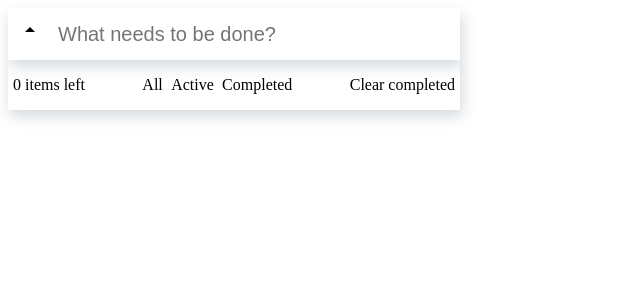
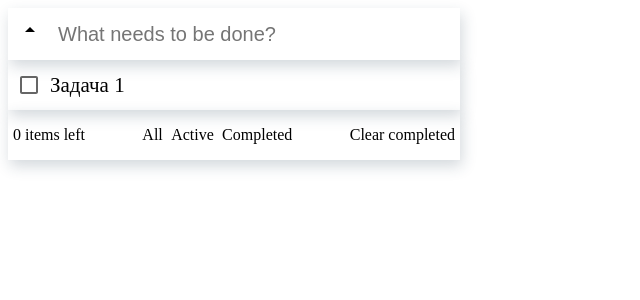
Before and after one commit to Shiroyam/-Frontend-intern-Todos, a React (Create React App) app: page / in a window 1280 px wide. Shown: the top 300 px of the page, without its empty margins (0-640 px from the left). Built offline with nearby package versions, Linux system fonts and the light colour scheme.

Commit message:
сделать верстку для компонента task

```diff
--- a/src/App.tsx
+++ b/src/App.tsx
@@ -1,10 +1,12 @@
 import { Footer } from "./components/footer";
 import { Input } from "./components/Input";
+import { Task } from "./components/task";
 
 function App() {
   return (
     <div className="App">
       <Input />
+      <Task />
       <Footer />
     </div>
   );
--- /dev/null
+++ b/src/components/task.scss
@@ -0,0 +1,19 @@
+.task {
+  width: 452px;
+  height: 50px;
+  font-size: 20px;
+  outline: none;
+  -webkit-box-shadow: 2px 6px 14px 0px rgba(34, 60, 80, 0.2);
+  -moz-box-shadow: 2px 6px 14px 0px rgba(34, 60, 80, 0.2);
+  box-shadow: 2px 6px 14px 0px rgba(34, 60, 80, 0.2);
+  display: flex;
+  align-items: center;
+
+  &__text{
+    font-size: 21px;
+  }
+  .completed{
+    text-decoration: line-through;
+    color: gray;
+  }
+}
--- /dev/null
+++ b/src/components/task.tsx
@@ -0,0 +1,12 @@
+import { FC } from "react";
+import "./task.scss";
+import Checkbox from "@mui/material/Checkbox";
+
+export const Task: FC = () => {
+  return (
+    <div className="task">
+      <Checkbox className="task__checkbox"/>
+      <div className="task__text">Задача 1</div>
+    </div>
+  );
+};
```
